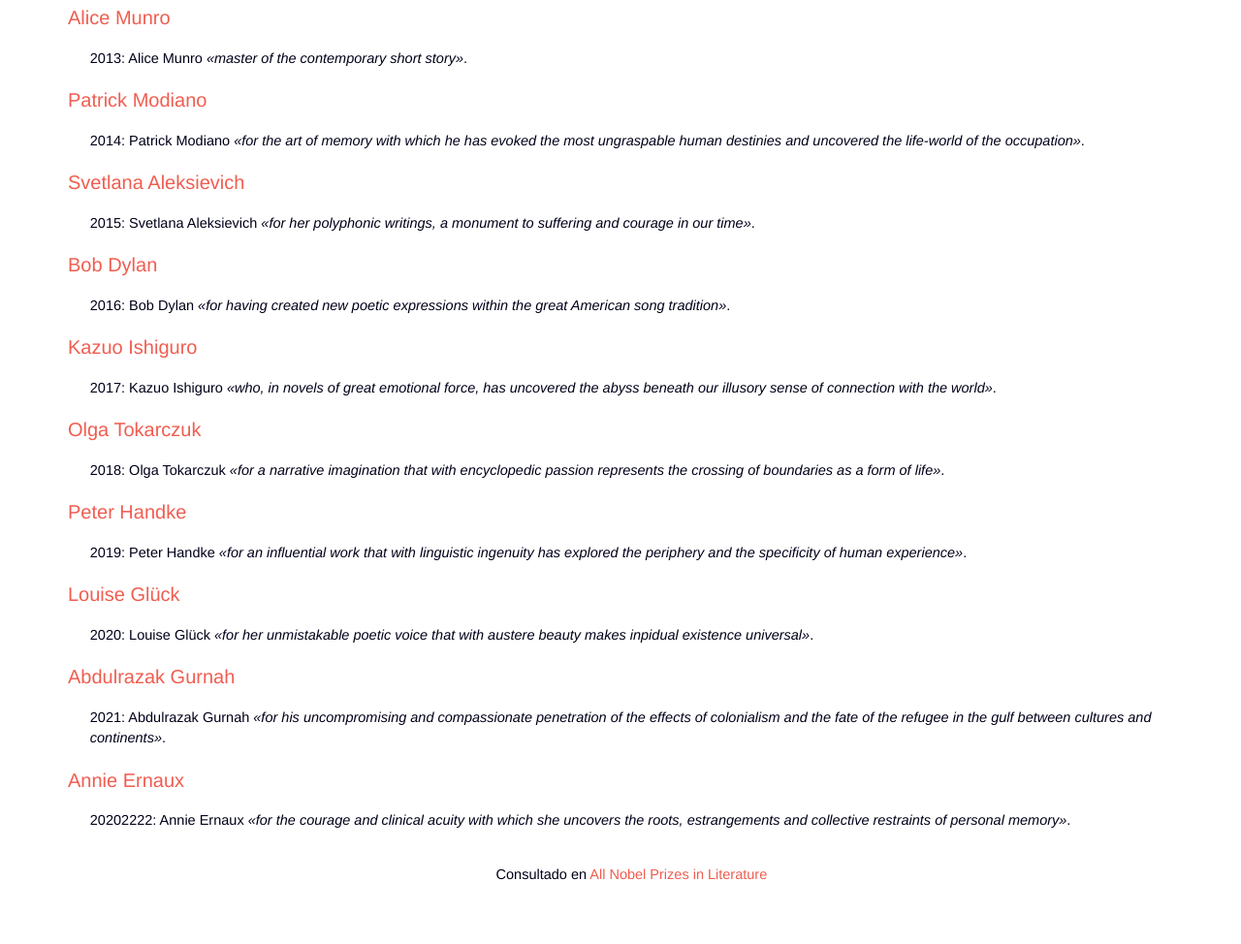
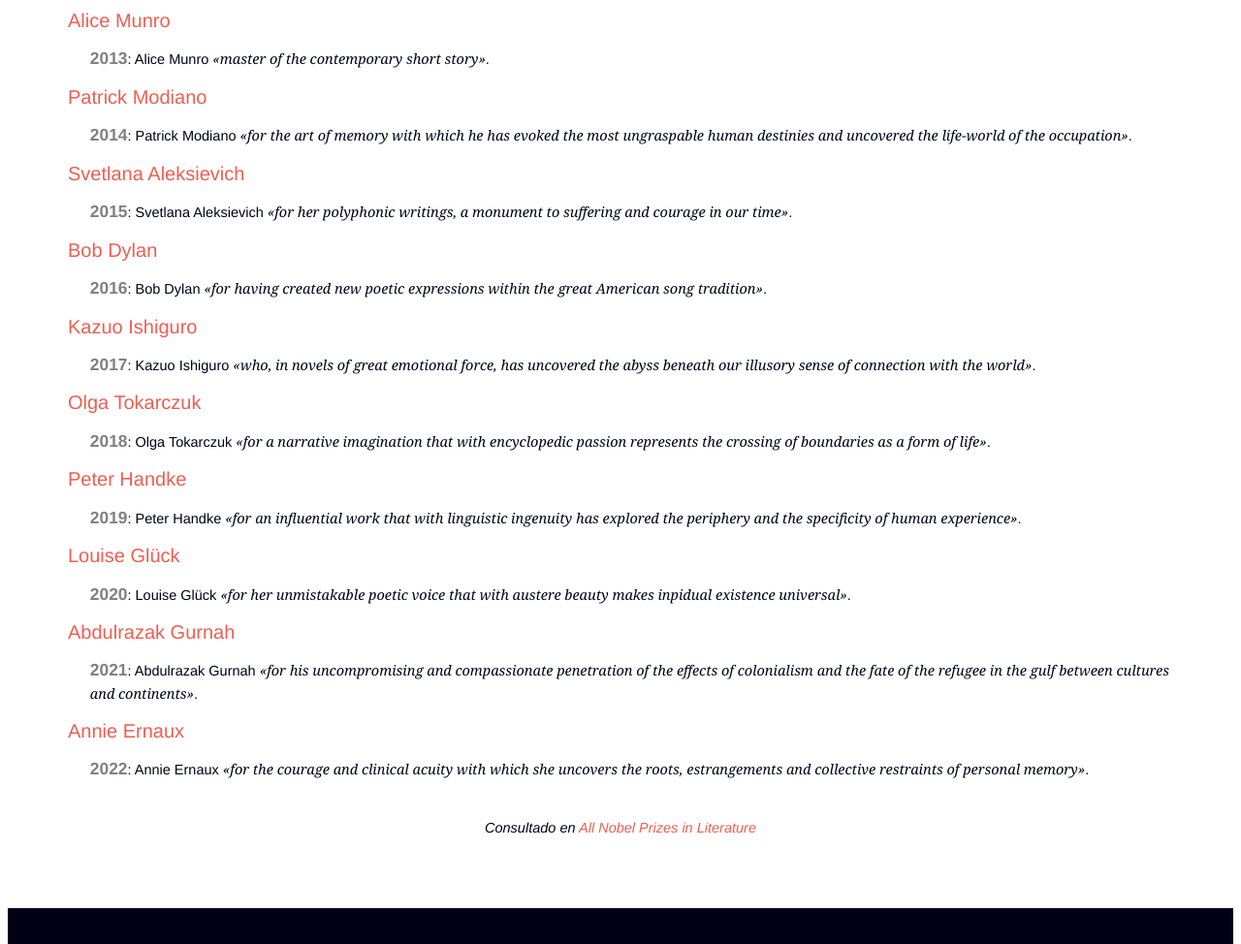
Before and after one commit to pablomgo10/Practica1_1Evaluacion, a plain HTML site: page motivacion-premios.html in a window 1280 px wide. Shown: the part 430-1404 px from the top of the page at 97% size. Drawn offline with Linux system fonts and the light colour scheme.

Commit message:
trabajo con todas las etiquetas

```diff
--- a/css/estilos.css
+++ b/css/estilos.css
@@ -12,17 +12,17 @@ main{
 }
 
 
-header {
+.header_letras {
     text-align: center;
     font-family: Georgia, 'Times New Roman', Times, serif;
 }
 
-header h1 a:hover {
+.header_letras h1 a:hover {
     text-decoration: none;
     color: rgb(240, 93, 80, 0.5);
 }
 
-header h1 a {
+.header_letras h1 a {
     text-decoration: none;
     color: rgb(240, 93, 80);
 }
@@ -82,10 +82,7 @@ h1 {
     font-size: 40px;
 }
 
-h2{
-    font-size: 20px;
-    font-weight: 550;
-}
+
 
 figure{
     margin-top: 2%;
@@ -94,6 +91,26 @@ figure{
 
 figcaption{
     margin-top: 1%;
+}
+
+dt{
+    font-size: 20px;
+    font-weight: 550;
+}
+dd{
+    margin-left: 2%;
+    margin-top: 1%;
+    margin-bottom: 1%;
+}
+
+dd time{
+    font-size: 1.2em;
+    font-weight: 600;
+    color: grey;
+}
+dd cite{
+    font-family: Georgia, 'Times New Roman', Times, serif;
+
 }
 
 .cita {
@@ -188,9 +205,3 @@ ul li {
     text-align: center;
     padding-bottom: 5%;
 }
-
-.motivacion-page p{
-    margin-left: 2%;
-    margin-top: 1%;
-    margin-bottom: 1%;
-}
--- a/motivacion-premios.html
+++ b/motivacion-premios.html
@@ -11,60 +11,81 @@
 </head>
 
 <body>
-    <header>
+    <header class="header_letras">
         <h1><a href="index.html"> Letras</a></h1>
     </header>
     <nav>
         <p><a href="index.html">Bob Dylan, premio Nobel de literatura</a></p>
-        <p><a href="listado-nobel-literatura.html">Premios Nobel de literatura (<time datetime="2013">2013</time>-<time datetime="2022">2022</time>)</a></p>
-        <p><a href="motivacion-premios.html" class="actual">Motivación de los premios (<time datetime="2013">2013</time>-<time datetime="2022">2022</time>)</a></p>
+        <p><a href="listado-nobel-literatura.html">Premios Nobel de literatura (<time datetime="2013">2013</time>-<time
+                    datetime="2022">2022</time>)</a></p>
+        <p><a href="motivacion-premios.html" class="actual">Motivación de los premios (<time
+                    datetime="2013">2013</time>-<time datetime="2022">2022</time>)</a></p>
     </nav>
     <main>
         <article class="motivacion-page">
-        <h1>Motivación de los premios Nobel de literatura</h1>
-        <p class="anyo_premios"><time datetime="2013">2013</time> - <time datetime="2022">2022</time></p>
-        <p class="ordenados">Ordenados por año de entrega</p>
-        <h2><a href="https://www.nobelprize.org/prizes/literature/2013/munro/facts/" id="Alice-Munro">Alice Munro</a>
-        </h2>
-        <p><time datetime="2013">2013</time>: Alice Munro <em>&laquo;master of the contemporary short story&raquo;</em>.</p>
-        <h2><a href="https://www.nobelprize.org/prizes/literature/2014/modiano/facts/" id="Patrick-Modiano">Patrick
-                Modiano</a></h2>
-        <p><time datetime="2014">2014</time>: Patrick Modiano <em>&laquo;for the art of memory with which he has evoked the most ungraspable human destinies
-            and uncovered the life-world of the occupation&raquo;</em>.</p>
-        <h2><a href="https://www.nobelprize.org/prizes/literature/2015/alexievich/facts/"
-                id="Svetlana-Aleksievich">Svetlana Aleksievich</a></h2>
-        <p><time datetime="2015">2015</time>: Svetlana Aleksievich <em>&laquo;for her polyphonic writings, a monument to suffering and courage in our time&raquo;</em>.
-        </p>
-        <h2><a href="https://www.nobelprize.org/prizes/literature/2016/dylan/facts/" id="Bob-Dylan">Bob Dylan</a>
-        </h2>
-        <p><time datetime="2016">2016</time>: Bob Dylan <em>&laquo;for having created new poetic expressions within the great American song tradition&raquo;</em>.</p>
-        <h2><a href="https://www.nobelprize.org/prizes/literature/2017/ishiguro/facts/" id="Kazuo-Ishiguro">Kazuo
-                Ishiguro</a></h2>
-        <p><time datetime="2017">2017</time>: Kazuo Ishiguro <em>&laquo;who, in novels of great emotional force, has uncovered the abyss beneath our illusory
-            sense of connection with the world&raquo;</em>.</p>
-        <h2><a href="https://www.nobelprize.org/prizes/literature/2018/tokarczuk/facts/" id="Olga-Tokarczuk">Olga
-                Tokarczuk</a></h2>
-        <p><time datetime="2018">2018</time>: Olga Tokarczuk <em>&laquo;for a narrative imagination that with encyclopedic passion represents the crossing of
-            boundaries as a form of life&raquo;</em>.</p>
-        <h2><a href="https://www.nobelprize.org/prizes/literature/2019/handke/facts/" id="Peter-Handke">Peter
-                Handke</a></h2>
-        <p><time datetime="2019">2019</time>: Peter Handke <em>&laquo;for an influential work that with linguistic ingenuity has explored the periphery and
-            the specificity of human experience&raquo;</em>.</p>
-        <h2><a href="https://www.nobelprize.org/prizes/literature/2020/gluck/facts/" id="Louise-Gluck">Louise
-                Glück</a></h2>
-        <p><time datetime="2020">2020</time>: Louise Glück <em>&laquo;for her unmistakable poetic voice that with austere beauty makes inpidual existence
-            universal&raquo;</em>.</p>
-        <h2><a href="https://www.nobelprize.org/prizes/literature/2021/gurnah/facts/"
-                id="Abdulrazak-Gurnah">Abdulrazak Gurnah</a></h2>
-        <p><time datetime="2021">2021</time>: Abdulrazak Gurnah <em>&laquo;for his uncompromising and compassionate penetration of the effects of colonialism
-            and the fate of the refugee in the gulf between cultures and continents&raquo;</em>.</p>
-        <h2><a href="https://www.nobelprize.org/prizes/literature/2022/ernaux/facts/" id="Annie-Enaux">Annie
-                Ernaux</a></h2>
-        <p>20<time datetime="2022">2022</time>22: Annie Ernaux <em>&laquo;for the courage and clinical acuity with which she uncovers the roots, estrangements and
-            collective restraints of personal memory&raquo;</em>.</p>
-        <p class="consultado">Consultado en <a href="https://www.nobelprize.org/prizes/lists/all-nobel-prizes-in-literature/">All Nobel
-                Prizes in Literature</a> </p>
-            </article>
+            <header>
+                <h1>Motivación de los premios Nobel de literatura</h1>
+                <p class="anyo_premios"><time datetime="2013">2013</time> - <time datetime="2022">2022</time></p>
+                <p class="ordenados">Ordenados por año de entrega</p>
+            </header>
+
+            <dl>
+                <dt><a href="https://www.nobelprize.org/prizes/literature/2013/munro/facts/" id="Alice-Munro">Alice
+                    Munro</a></dt>
+                    <dd><time datetime="2013">2013</time>: Alice Munro <cite lang="en">&laquo;master of the contemporary short
+                        story&raquo;</cite>.</dd>
+
+            <dt><a href="https://www.nobelprize.org/prizes/literature/2014/modiano/facts/" id="Patrick-Modiano">Patrick
+                    Modiano</a></dt>
+            <dd><time datetime="2014">2014</time>: Patrick Modiano <cite lang="en">&laquo;for the art of memory with which he has
+                    evoked the most ungraspable human destinies
+                    and uncovered the life-world of the occupation&raquo;</cite>.</dd>
+            <dt><a href="https://www.nobelprize.org/prizes/literature/2015/alexievich/facts/"
+                    id="Svetlana-Aleksievich">Svetlana Aleksievich</a></dt>
+            <dd><time datetime="2015">2015</time>: Svetlana Aleksievich <cite lang="en">&laquo;for her polyphonic writings, a
+                    monument to suffering and courage in our time&raquo;</cite>.
+            </dd>
+            <dt><a href="https://www.nobelprize.org/prizes/literature/2016/dylan/facts/" id="Bob-Dylan">Bob Dylan</a>
+            </dt>
+            <dd><time datetime="2016">2016</time>: Bob Dylan <cite lang="en">&laquo;for having created new poetic expressions within
+                    the great American song tradition&raquo;</cite>.</dd>
+            <dt><a href="https://www.nobelprize.org/prizes/literature/2017/ishiguro/facts/" id="Kazuo-Ishiguro">Kazuo
+                    Ishiguro</a></dt>
+            <dd><time datetime="2017">2017</time>: Kazuo Ishiguro <cite lang="en">&laquo;who, in novels of great emotional force, has
+                    uncovered the abyss beneath our illusory
+                    sense of connection with the world&raquo;</cite>.</dd>
+            <dt><a href="https://www.nobelprize.org/prizes/literature/2018/tokarczuk/facts/" id="Olga-Tokarczuk">Olga
+                    Tokarczuk</a></dt>
+            <dd><time datetime="2018">2018</time>: Olga Tokarczuk <cite lang="en">&laquo;for a narrative imagination that with
+                    encyclopedic passion represents the crossing of
+                    boundaries as a form of life&raquo;</cite>.</dd>
+            <dt><a href="https://www.nobelprize.org/prizes/literature/2019/handke/facts/" id="Peter-Handke">Peter
+                    Handke</a></dt>
+            <dd><time datetime="2019">2019</time>: Peter Handke <cite lang="en">&laquo;for an influential work that with linguistic
+                    ingenuity has explored the periphery and
+                    the specificity of human experience&raquo;</cite>.</dd>
+            <dt><a href="https://www.nobelprize.org/prizes/literature/2020/gluck/facts/" id="Louise-Gluck">Louise
+                    Glück</a></dt>
+            <dd><time datetime="2020">2020</time>: Louise Glück <cite lang="en">&laquo;for her unmistakable poetic voice that with
+                    austere beauty makes inpidual existence
+                    universal&raquo;</cite>.</dd>
+            <dt><a href="https://www.nobelprize.org/prizes/literature/2021/gurnah/facts/"
+                    id="Abdulrazak-Gurnah">Abdulrazak Gurnah</a></dt>
+            <dd><time datetime="2021">2021</time>: Abdulrazak Gurnah <cite lang="en">&laquo;for his uncompromising and compassionate
+                    penetration of the effects of colonialism
+                    and the fate of the refugee in the gulf between cultures and continents&raquo;</cite>.</dd>
+            <dt><a href="https://www.nobelprize.org/prizes/literature/2022/ernaux/facts/" id="Annie-Enaux">Annie
+                    Ernaux</a></dt>
+            <dd><time datetime="2022">2022</time>: Annie Ernaux <cite lang="en">&laquo;for the courage and clinical acuity with which
+                    she uncovers the roots, estrangements and
+                    collective restraints of personal memory&raquo;</cite>.</dd>
+                </dl>
+                <footer>
+            <p class="consultado">Consultado en <a
+                    href="https://www.nobelprize.org/prizes/lists/all-nobel-prizes-in-literature/">All Nobel
+                    Prizes in Literature</a> </p>
+                </footer>
+        </article>
     </main>
     <footer class="autor">
         <p>Actividad realizada por Pablo Pastor Alfaro. Módulo: Diseño de Interfaces Web.</p>
```
Also changed, not shown: index.html (+7 -3 lines), listado-nobel-literatura.html (+8 -4 lines).
